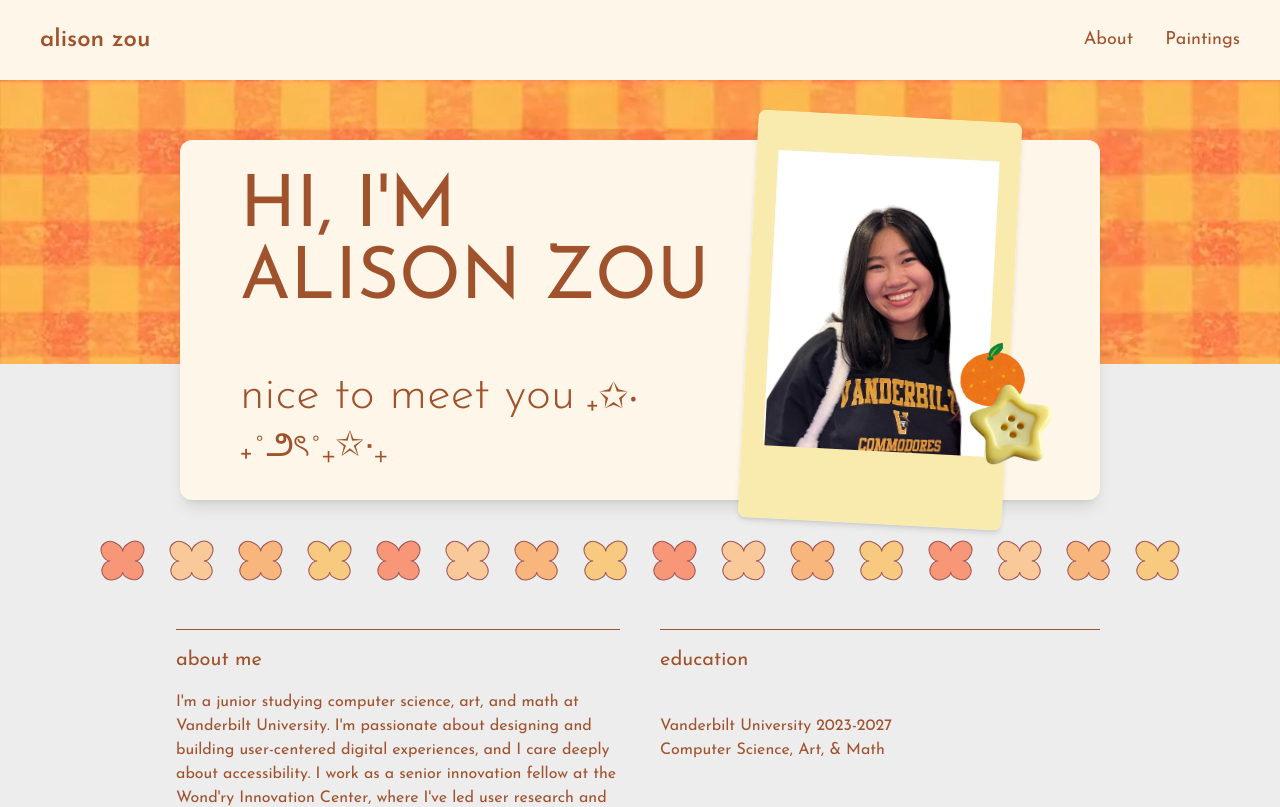
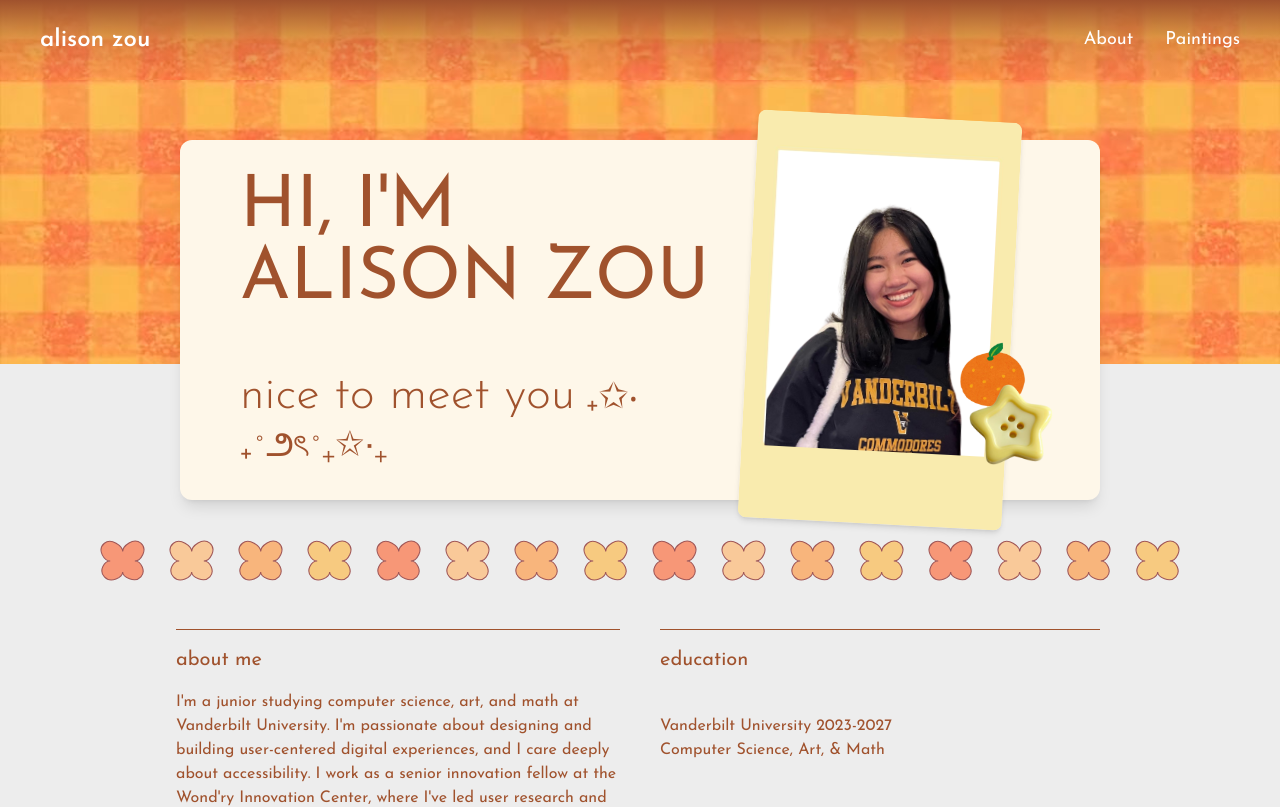
Before and after one commit to azzou02/alisonzou, a Next.js app: page / in a window 1280 px wide. Shown: the top 807 px of the page. Built offline with nearby package versions, Linux system fonts and the light colour scheme.

Commit message:
feat: Update navbar

```diff
--- a/src/components/Navbar.tsx
+++ b/src/components/Navbar.tsx
@@ -4,15 +4,19 @@ import { usePathname } from 'next/navigation';
 
 type Theme = {
   bg: string;
+  bgImg?: string;
   text: string;
   hover: string;
+  overlay?: string;
 };
 
 const THEMES: Record<string, Theme> = {
   default: {
-    bg: 'bg-cream',
-    text: 'text-brand-brown',
-    hover: 'hover:text-brand-orange',
+    bg: 'bg-cover bg-center bg-no-repeat',
+    bgImg: "/decorations/about-banner.png",
+    text: 'text-white',
+    hover: 'hover:text-amber-200',
+    overlay: 'bg-gradient-to-b from-brand-brown via-brand-brown/30 to-transparent',
   },
   '/paintings': {
     bg: 'bg-white',
@@ -28,8 +32,14 @@ export default function Navbar() {
     const linkCls = `${theme.text} ${theme.hover}`;
 
     return(
-        <header className={`${theme.bg} px-10 py-6`}>
-            <nav className="flex justify-between items-center">
+        <header className={`${theme.bg} px-10 py-6 relative`}
+                style={theme.bgImg ? { backgroundImage: `url(${theme.bgImg})` } : undefined}>
+
+            {theme.overlay && (
+              <div className={`absolute inset-0 z-0 pointer-events-none ${theme.overlay}`} />
+            )}
+
+            <nav className="relative z-10 flex justify-between items-center">
                 <Link href="/" className={`text-2xl font-semibold ${linkCls}`}>
                     alison zou
                 </Link>
@@ -43,7 +53,6 @@ export default function Navbar() {
                         Paintings
                     </Link>
                 </div>
-
             </nav>
         </header>
     );
```
